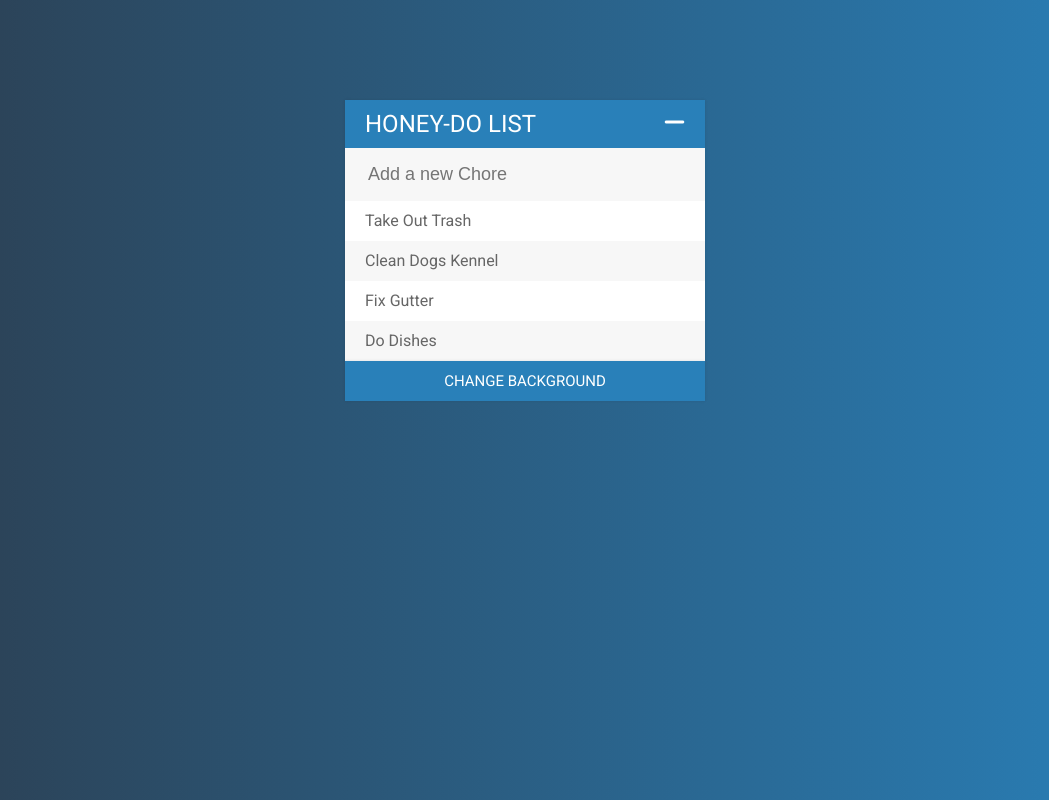
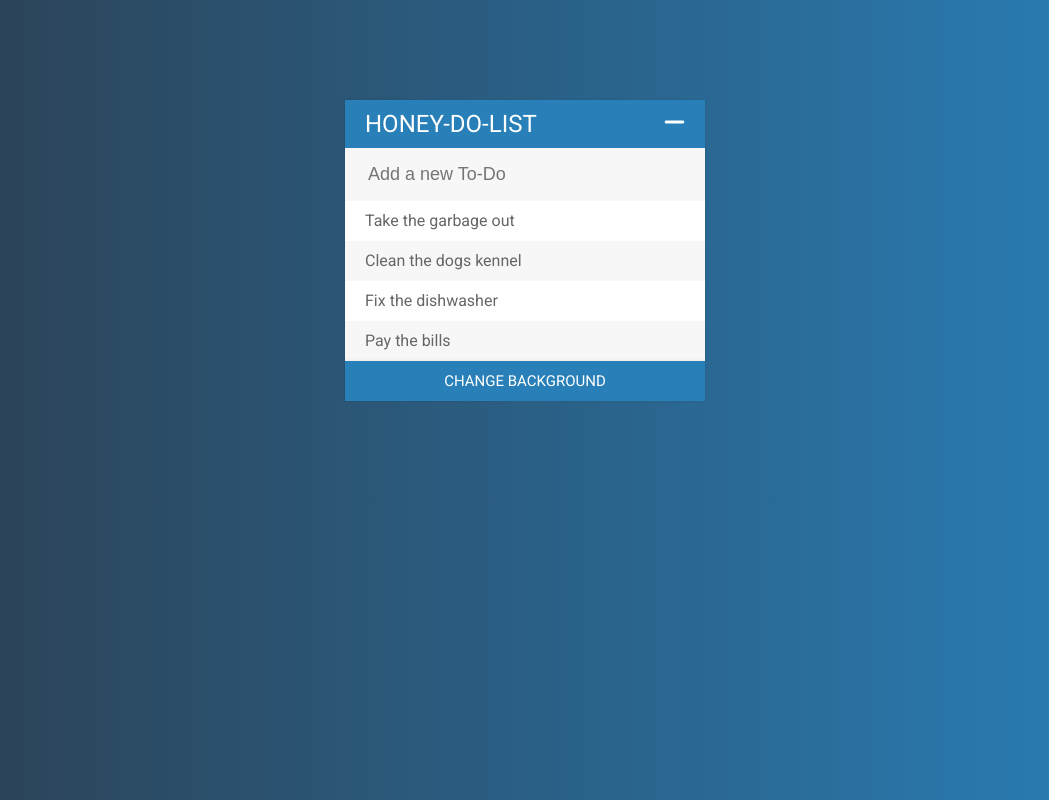
Before and after one commit to kareynolds/HoneyDoList, a plain HTML site: page index.html in a window 1280 px wide. Shown: the whole page, without its empty margins (115-1164 px from the left). Drawn offline with nearby package versions, Linux system fonts and the light colour scheme; files whose address does not match are found by name.

Commit message:
Update index.html
Updated with hover.css cdn

```diff
--- a/index.html
+++ b/index.html
@@ -1,29 +1,32 @@
+<!DOCTYPE html>
 <html>
 
 <head>
-    <title>Honey-Do List</title>
+    <title>To Do List</title>
     <script src="https://use.fontawesome.com/4bbda82f47.js"></script>
     <link href="https://fonts.googleapis.com/css?family=Roboto" rel="stylesheet">
-    <link rel="stylesheet" type="text/css" href="style.css">
+    <link rel="stylesheet" type="text/css" href="C:\Users\Andy Reynolds\Documents\Code\Visual Studio\Web Dev Bootcamp\jQuery\todolist\assets\css\style.css">
     <script src="https://code.jquery.com/jquery-2.2.4.js" integrity="sha256-iT6Q9iMJYuQiMWNd9lDyBUStIq/8PuOW33aOqmvFpqI=" crossorigin="anonymous"></script>
+    <link href="https://cdnjs.cloudflare.com/ajax/libs/hover.css/2.1.1/css/hover-min.css">
 </head>
 
 <body class="body">
     <div id="container">
-        <h1> Honey-Do List <i class="fa fa-minus" aria-hidden="true"></i></h1>
-        <input type="text" placeholder="Add a new Chore">
+        <h1> HONEY-DO-LIST <i class="fa fa-minus" aria-hidden="true"></i></h1>
+        <input type="text" placeholder="Add a new To-Do">
         <ul>
-            <li><span><i class="fa fa-trash-o" aria-hidden="true"></i> </span>Take Out Trash</li>
-            <li><span><i class="fa fa-trash-o" aria-hidden="true"></i> </span>Clean Dogs Kennel</li>
-            <li><span><i class="fa fa-trash-o" aria-hidden="true"></i> </span>Fix Gutter</li>
-            <li><span><i class="fa fa-trash-o" aria-hidden="true"></i> </span>Do Dishes</li>
+            <li><span><i class="fa fa-trash-o" aria-hidden="true"></i> </span>Take the garbage out</li>
+            <li><span><i class="fa fa-trash-o" aria-hidden="true"></i> </span>Clean the dogs kennel</li>
+            <li><span><i class="fa fa-trash-o" aria-hidden="true"></i> </span>Fix the dishwasher</li>
+            <li><span><i class="fa fa-trash-o" aria-hidden="true"></i> </span>Pay the bills</li>
         </ul>
     </div>
+
     <div id="gradient">
         <button id="gradientButton"> Change background </button>
     </div>
 
 </body>
-<script type="text/javascript" src="script.js"></script>
+<script type="text/javascript" src="assets/js/app.js"></script>
 
 </html>
```
